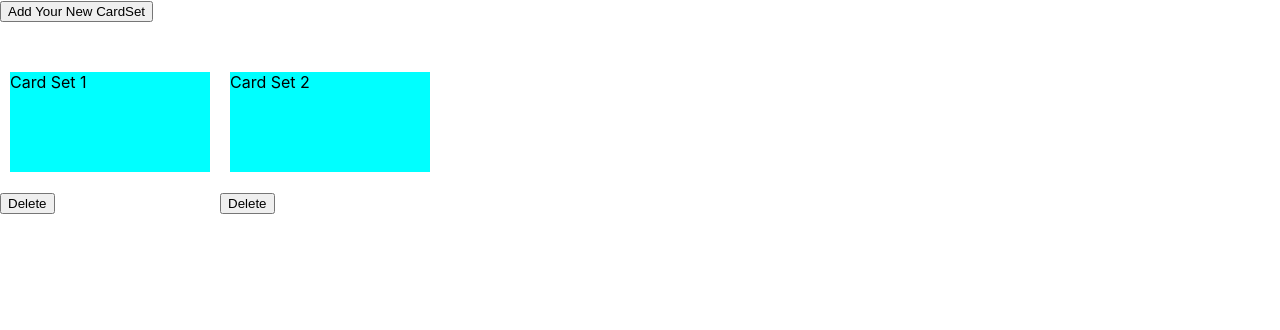
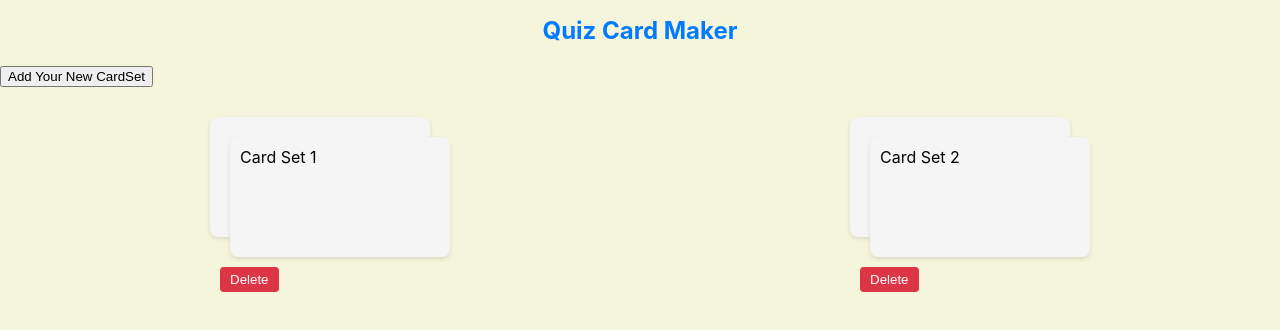
Before and after one commit to siri1515/HCI_Quiz_Card, a React (Create React App) app: page / in a window 1280 px wide. Shown: the top 330 px of the page. Built offline with nearby package versions, Linux system fonts and the light colour scheme.

Commit message:
Edits in CardSetPage CSS and JS

```diff
--- a/src/Components/CardSetPage.css
+++ b/src/Components/CardSetPage.css
@@ -1,4 +1,48 @@
-.card_set_page{
-    margin-top: 30px;
-    display: flex;
+body {
+  background-color: beige;
 }
+
+.page_title {
+  text-align: center;
+  font-size: 24px;
+  margin-bottom: 20px;
+  color: #007bff;
+}
+
+.card_set_page {
+  display: flex;
+  flex-wrap: wrap;
+  justify-content: space-around;
+  margin-top: 20px;
+}
+
+.card_set_item {
+  background-color: #f5f5f5;
+  border-radius: 8px;
+  padding: 10px;
+  margin: 10px;
+  box-shadow: 0 2px 4px rgba(0, 0, 0, 0.1);
+  transition: transform 0.2s;
+  cursor: pointer;
+}
+
+.card_set_item:hover {
+  transform: scale(1.05);
+}
+
+.card_set_item h3 {
+  margin: 0;
+}
+
+.delete_button {
+  background-color: #dc3545;
+  color: #fff;
+  border: none;
+  padding: 5px 10px;
+  border-radius: 4px;
+  cursor: pointer;
+}
+
+.delete_button:hover {
+  background-color: #c82333;
+}
--- a/src/Components/CardSetPage.js
+++ b/src/Components/CardSetPage.js
@@ -29,16 +29,17 @@ export default function CardSetPage(props){
 
     return(
         <div>
+            <h1 className="page_title">Quiz Card Maker</h1> {/* Add the title */}
             <AddNewCardSet onAddCardSet={addCardSetHandler} />
             <div className="card_set_page">
                 {props.list.map((cardset) => {
                     return(
-                        <div key={cardset.id}>
+                        <div key={cardset.id} className="card_set_item">
                           <CardSetItem
                               title={cardset.title}
                               id={cardset.id}
                               onCardSetItemClick={getIdHandler}/>
-                          <button onClick={() => deleteHandler(cardset.id)}>Delete</button>
+                          <button className="delete_button" onClick={() => deleteHandler(cardset.id)}>Delete</button>
                         </div>
                     )
                 })}
```
